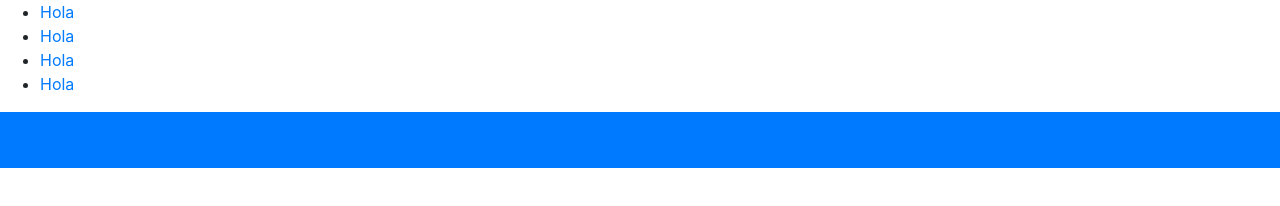
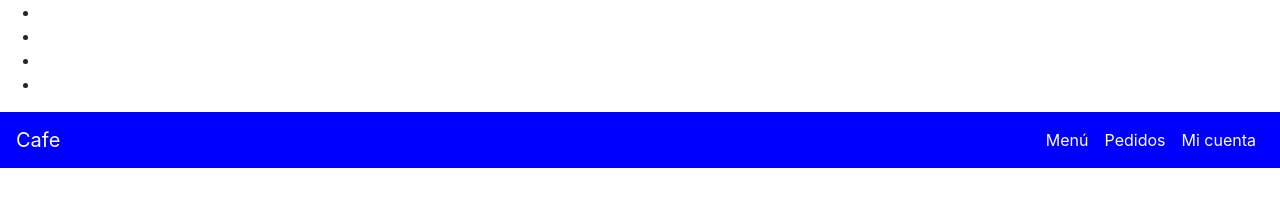
Before and after one commit to merolhack/bedu-sass-webpack, a website built with webpack: page index.html in a window 1280 px wide. Built offline with nearby package versions, Linux system fonts and the light colour scheme.

Commit message:
:lipstick: Bootstrap and variables added

```diff
--- a/src/main.scss
+++ b/src/main.scss
@@ -1,5 +1,16 @@
+@import "styles/variables";
 @import "~bootstrap/scss/bootstrap";
 
 body {
+    margin: 0;
     background-color: white;
 }
+
+.jumbotron {
+    padding: 0;
+}
+.img-block{
+    height: 250px;
+    width: 100%;
+    margin-bottom: 1rem;
+}
--- a/src/styles/_variables.scss
+++ b/src/styles/_variables.scss
@@ -1,5 +1,11 @@
 $theme-colors: (
-    "primary": grey,
-    "secondary": red,
+    "primary": blue,
+    "secondary": black,
     "danger": blue
 );
+
+
+$link-color: #fff !default;
+$link-decoration: none !default;
+$link-hover-color: gray !default;
+$link-hover-decoration: underline !default;
```
